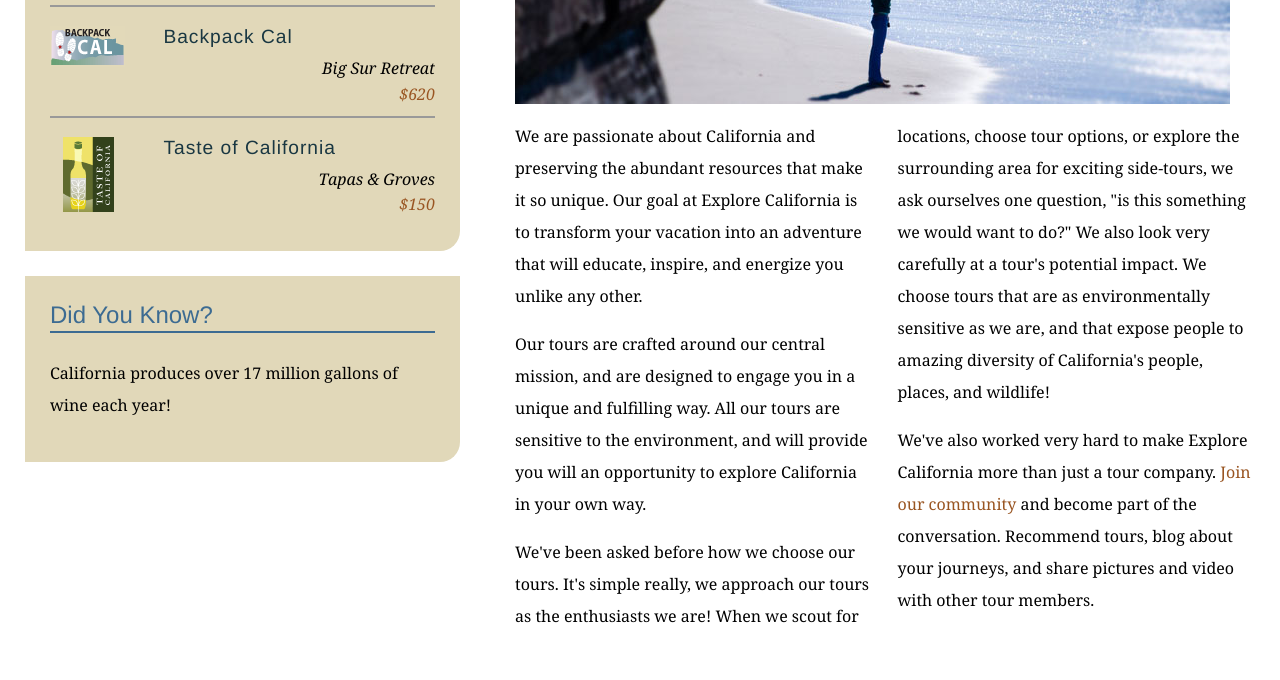
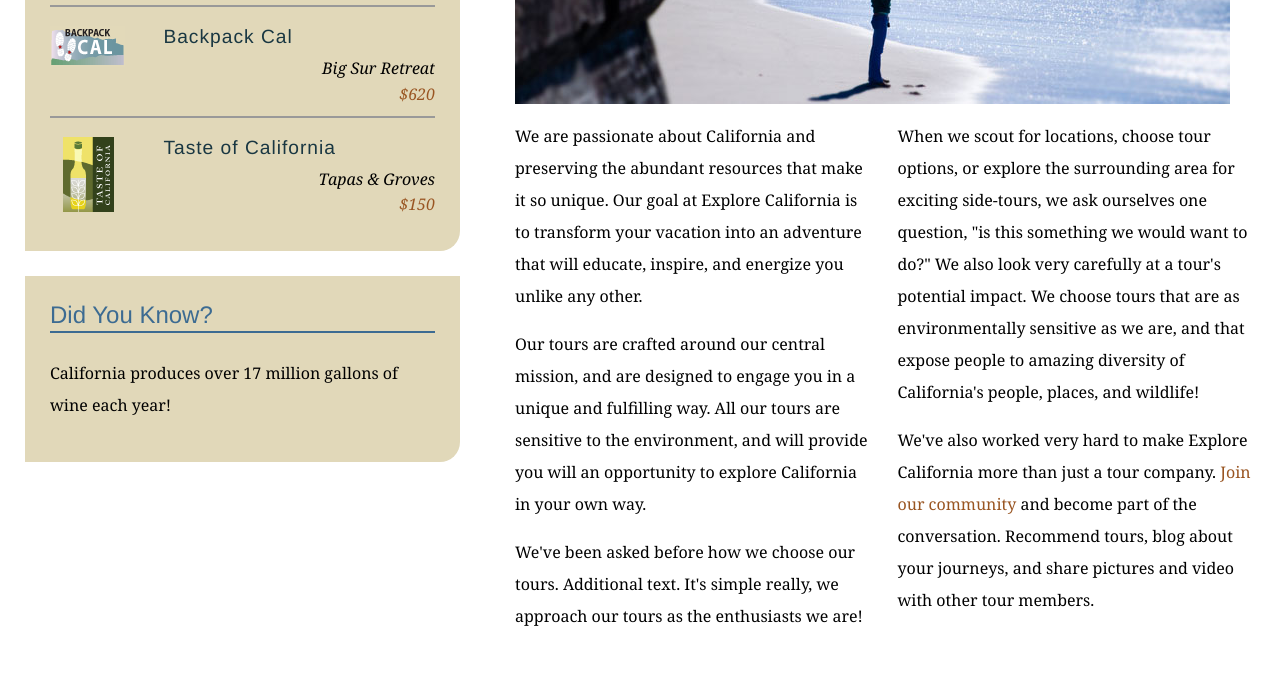
Before and after one commit to imranali-gittest/explore_california, a plain HTML site: page mission.html in a window 1280 px wide. Shown: the part 580-1260 px from the top of the page. Drawn offline with Linux system fonts and the light colour scheme.

Commit message:
added new cnflicking test

```diff
--- a/mission.html
+++ b/mission.html
@@ -64,7 +64,7 @@
           <div class="multiCol">
             <p>We are passionate about California and preserving the abundant resources that make it so unique. Our goal at Explore California is to transform your vacation into an adventure that will educate, inspire, and energize you unlike any other.</p>
             <p>Our tours are crafted around our central mission, and are designed to engage you in a unique and fulfilling way. All our tours are sensitive to the environment, and will provide you will an opportunity to explore California in your own way.</p>
-            <p>We've been asked before how we choose our tours. It's simple really, we approach our tours as the enthusiasts we are! When we scout for locations, choose tour options, or explore the surrounding area for exciting side-tours, we ask ourselves one question, &quot;is this something we would want to do?&quot; We also look very carefully at a tour's potential impact. We choose tours that are as environmentally sensitive as we are, and that expose people to amazing diversity of California's people, places, and wildlife!</p>
+            <p>We've been asked before how we choose our tours. Additional text. It's simple really, we approach our tours as the enthusiasts we are! When we scout for locations, choose tour options, or explore the surrounding area for exciting side-tours, we ask ourselves one question, &quot;is this something we would want to do?&quot; We also look very carefully at a tour's potential impact. We choose tours that are as environmentally sensitive as we are, and that expose people to amazing diversity of California's people, places, and wildlife!</p>
             <p>We've also worked very hard to make Explore California more than just a tour company. <a href="explorers/join.html">Join our community</a> and become part of the conversation. Recommend tours, blog about your journeys, and share pictures and video with other tour members.</p>
           </div>
         </div>
```
